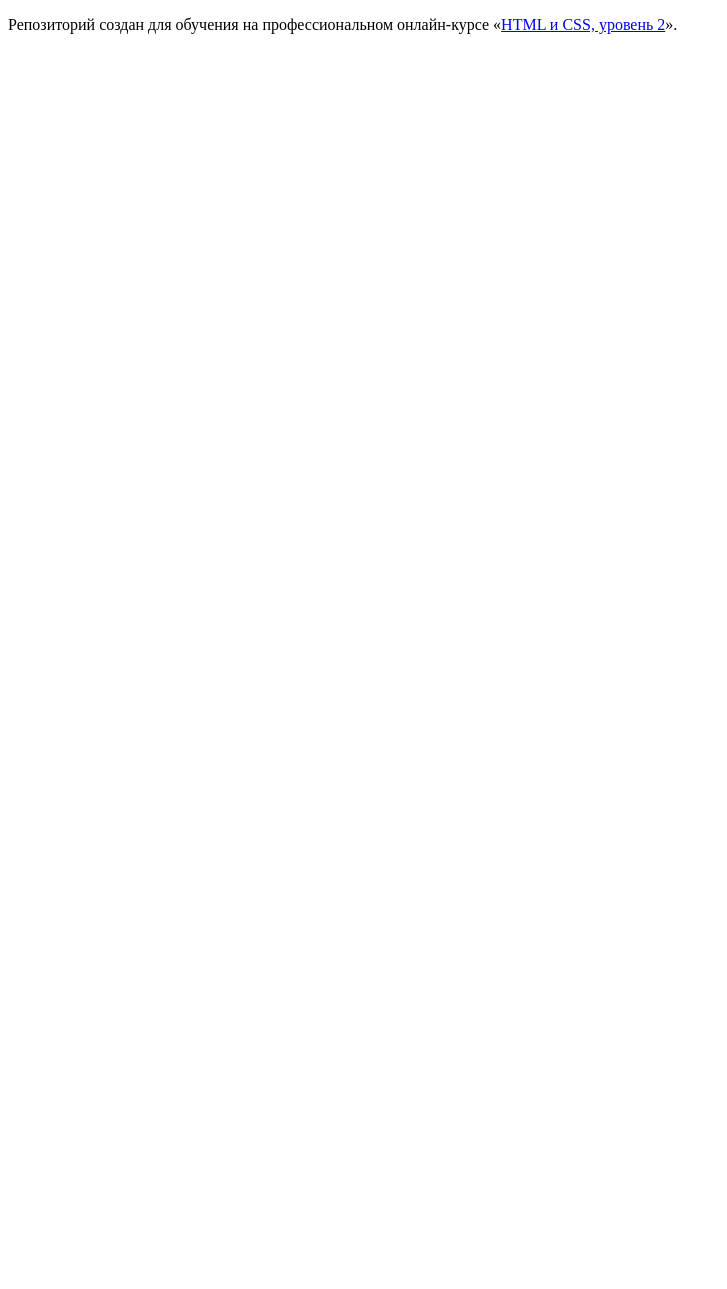
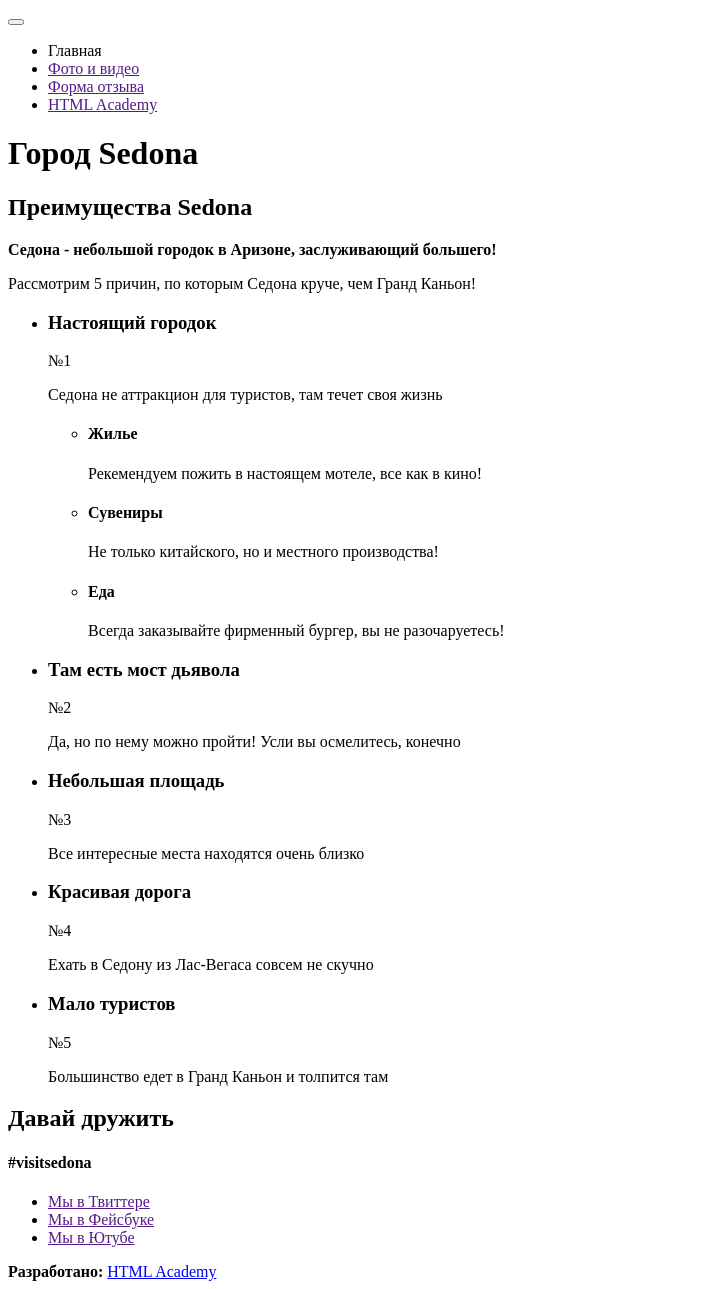
Before and after one commit to nikysya31/1116839-sedona-18, a website: page source/index.html in a window 1280 px wide. Shown: the whole page, without its empty margins (0-727 px from the left). Before the commit the page ends 800 px from the top, so only its background shows below. Drawn offline with Linux system fonts and the light colour scheme.

Commit message:
задание 2

```diff
--- a/source/index.html
+++ b/source/index.html
@@ -1,12 +1,117 @@
 <!DOCTYPE html>
 <html lang="ru">
+
 <head>
   <meta charset="utf-8">
   <title>HTML Academy: Седона</title>
 </head>
+
 <body>
 
-    <p>Репозиторий создан для обучения на профессиональном онлайн‑курсе «<a href="https://htmlacademy.ru/intensive/adaptive">HTML и CSS, уровень 2</a>».</p>
+  <header class="page-header">
+    <a class="page-header_logo-image" src="img https://via.placeholder.com/150x150" width="" height="" alt="Sedona">
+    </a>
+    <nav class="main-nav">
+      <button class="main-nav__toggle" type="button"></button>
+      <div class="main-nav__wrapper">
+        <ul class="main-nav__list site-list">
+          <li class="site-list__item site-list__item--active">
+            <a>Главная</a>
+          </li>
+          <li class="site-list__item">
+            <a href="">Фото и видео</a>
+          </li>
+          <li class="site-list__item">
+            <a href="">Форма отзыва</a>
+          </li>
+          <li class="site-list__item">
+            <a href="">HTML Academy</a>
+          </li>
+        </ul>
+      </div>
+    </nav>
+  </header>
+  <main class="page-main">
+    <h1 class="visually-hidden">Город Sedona</h1>
+    <section class="advantages">
+      <div class="advantages__wrapper">
+        <header class="advantages-header">
+          <h2 class="visually-hidden">Преимущества Sedona</h2>
+          <b class="advantages-slogan">Седона - небольшой городок в Аризоне,
+            заслуживающий большего!
+          </b>
+          <p class="advantages-intro">Рассмотрим 5 причин, по которым Седона
+            круче, чем Гранд Каньон!
+          </p>
+        </header>
+        <ul class="advantages__list">
+          <li class="advantages__item">
+            <h3 class="advantages__title">Настоящий городок</h3>
+            <p>№1</p>
+            <p class="advantages__description">Седона не аттракцион для туристов, там течет своя жизнь</p>
+            <ul class="advantages-services__list">
+              <li class="advantages-services__item">
+                <h4>Жилье</h4>
+                <p>Рекемендуем пожить в настоящем мотеле, все как в кино!</p>
+              </li>
+              <li class="advantages-services__item">
+                <h4>Сувениры</h4>
+                <p>Не только китайского, но и местного производства!</p>
+              </li>
+              <li class="advantages-services__item">
+                <h4>Еда</h4>
+                <p>Всегда заказывайте фирменный бургер, вы не разочаруетесь!</p>
+              </li>
+            </ul>
+          </li>
+          <li class="advantages__item">
+            <h3 class="advantages__title">Там есть мост дьявола</h3>
+            <p>№2</p>
+            <p class="advantages__description">Да, но по нему можно пройти! Усли вы осмелитесь, конечно</p>
+          </li>
+          <li class="advantages__item">
+            <h3 class="advantages__title">Небольшая площадь</h3>
+            <p>№3</p>
+            <p>Все интересные места находятся очень близко</p>
+          </li>
+          <li class="advantages__item">
+            <h3 class="advantages__title">Красивая дорога</h3>
+            <p>№4</p>
+            <p class="advantages__description">Ехать в Седону из Лас-Вегаса совсем не скучно</p>
+          </li>
+          <li class="advantages__item">
+            <h3 class="advantages__title">Мало туристов</h3>
+            <p>№5</p>
+            <p class="advantages__description">Большинство едет в Гранд Каньон и толпится там</p>
+          </li>
+        </ul>
+      </div>
+    </section>
+  </main>
+  <footer class="page-footer">
+    <h2 class="visualy-hidden">Давай дружить</h2>
+    <div class="page-footer__hashtag">
+      <h4>#visitsedona</h4>
+    </div>
+    <div class="page-footer__social social">
 
+      <ul class="social__list">
+        <li class="social__item">
+          <a class="social__link social__link--twitter" href="">Мы в Твиттере</a>
+        </li>
+        <li class="social__item">
+          <a class="social__link social__link--facebook" href="">Мы в Фейсбуке</a>
+        </li>
+        <li class="social__item">
+          <a class="social__link social__link--youtube" href="">Мы в Ютубе</a>
+        </li>
+      </ul>
+    </div>
+    <div class="page-footer__copyright copyright">
+      <b class="copyright__text">Разработано:</b>
+      <a class="button copyright__link" href="https://htmlacademy.ru/intensive/adaptive">HTML Academy</a>
+    </div>
+  </footer>
 </body>
+
 </html>
```
Also changed, not shown: source/form.html (added, +60 -0 lines), source/photo.html (added, +103 -0 lines). Lines whose indentation alone changed are shown as unchanged.
